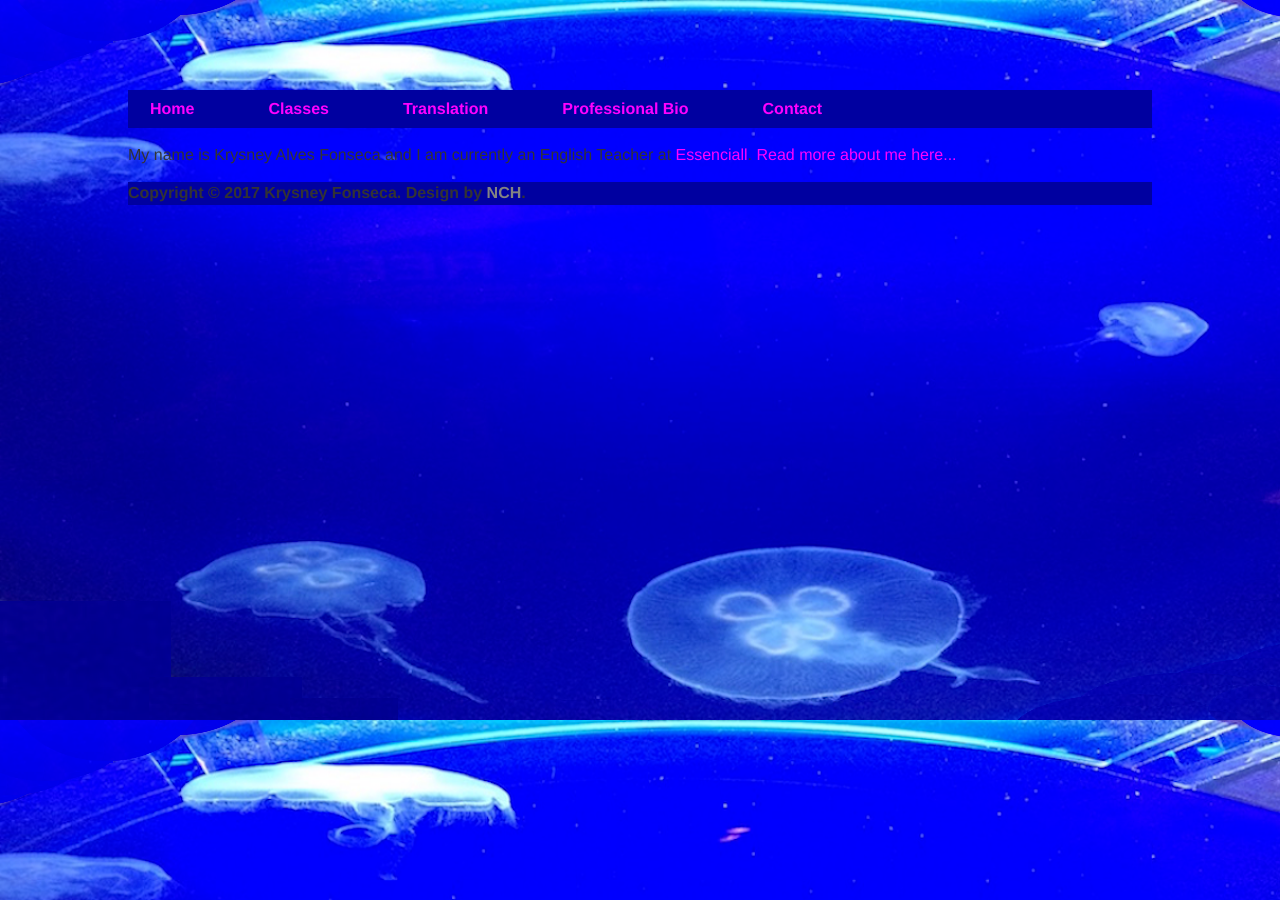
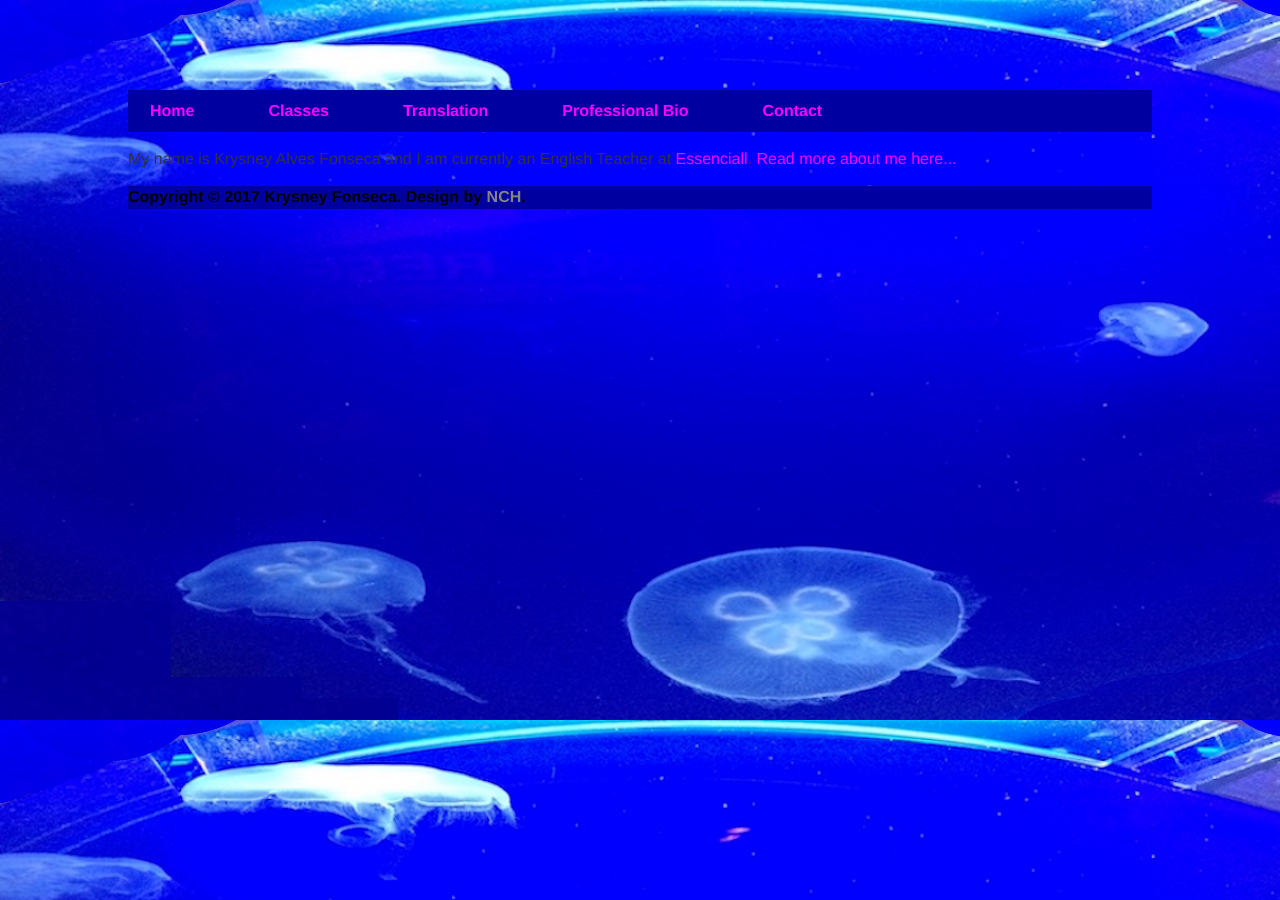
Before and after one commit to english-um-a-um/english-um-a-um.github.io, a Jekyll site: the page built from index.html, in a window 1280 px wide. Built offline with Jekyll 4.4.1, drawn with Linux system fonts in a browser that asks for light colours.

Commit message:
Update main.css

```diff
--- a/css/main.css
+++ b/css/main.css
@@ -28,7 +28,7 @@ li a, .dropbtn {
     display: block;
     color: ;
     text-align: center;
-    padding: 10px 22px;
+    padding: 12px 22px;
     text-decoration: none;
 }
 h1 {
@@ -37,9 +37,15 @@ h1 {
     text-align: center;
 }
 h2{
-    font-size: .6em;
+    font-size: .5em;
     font-family: 'Helvetica', 'Arial', 'Sans-Serif';
 }
+h3{
+    font-size: 1.5em;
+    font-family: 'Helvetica', 'Arial', 'Sans-Serif';
+    color: #848482
+}
+
 .dropbtn a:hover {background-color: #0000A0}
 .show {display: inline;}
 p {
@@ -67,5 +73,5 @@ footer ul a{
     text-decoration: none;
 }
 footer ul p {
-    color: #333;
+    color: #000000;
 }
```
